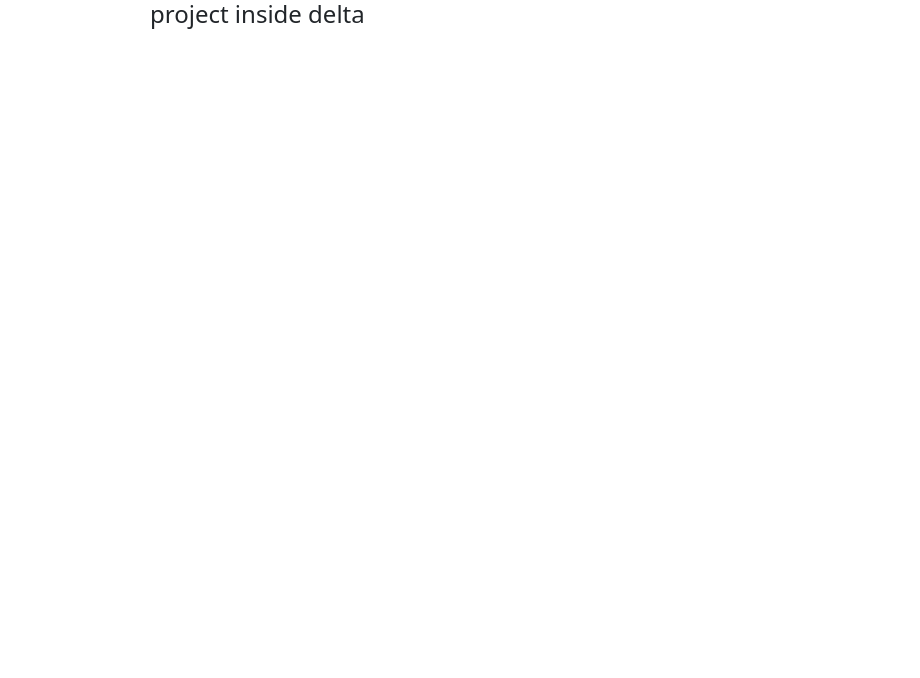
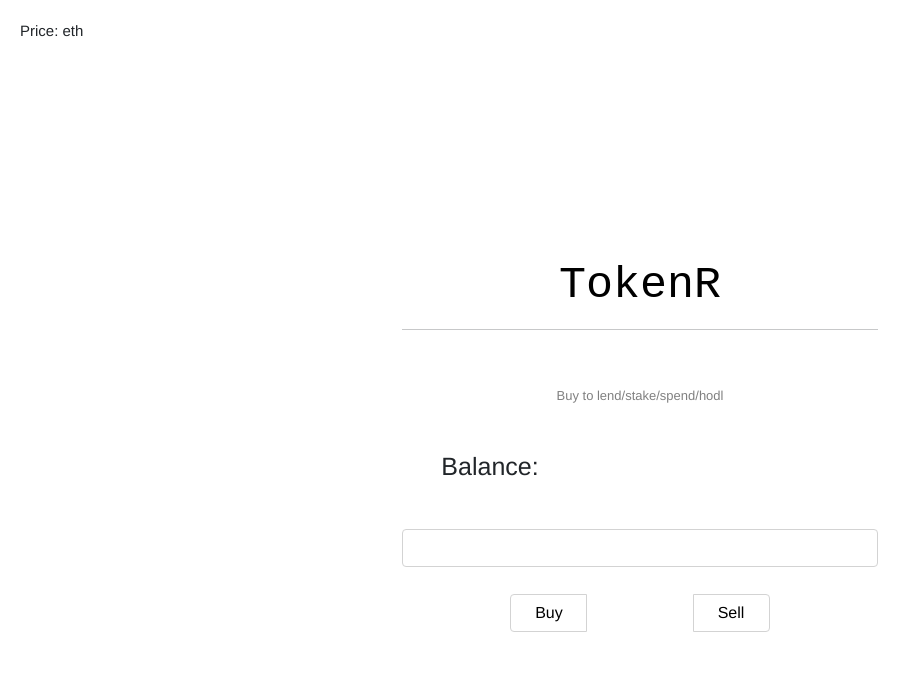
Before and after one commit to atirikt/TokenRiface, a website: page src/index.html in a window 1280 px wide. Shown: the whole page, without its empty margins (0-920 px from the left). Drawn offline with nearby package versions, Linux system fonts and the light colour scheme.

Commit message:
add site info and placeholders for web3 insertions.
Signed-off-by: Anupam Kumar <atiriktmail@gmail.com>

```diff
--- a/src/index.html
+++ b/src/index.html
@@ -8,10 +8,43 @@
 			padding-left: 150px;
 		}
 	</style>
-	<h4 class="head">project inside delta</h4></div>
 </head>
 <body>
+	<p style="font-size:15px;padding-left:20px;padding-top:20px;font-family:Helvetica">Price: <span class="token-price"></span> eth<br>
+	<div class="container" style="width:500px;padding-top:200px">
+		<div class="row">
+			<div class="col-lg-12">
+				<h2 class="text-center" style="font-family:monospace;font-size:45px;color:black">TokenR</h2>
+				<hr>
+			</div>
+			<div class="loader">
+				<p class="text-center" style="visibility:hidden">loading....</p>
+			</div>
+			<div id="content" class="text-center" style="font-family:Helvetica;font-size:18px;">
+				<p style="font-size:13px;color:grey">Buy to lend/stake/spend/hodl</p><br>
+				<p style="font-size:25px;padding-right: 300px;font-family:Helvetica;">Balance: <span class="TokenR-balance"></span></p>
+				<br>
+				<form role="form">
+					<div class="form-group">
+						<div class="input-group">
+							<input id="numberOfTokens" class="form-control input-lg" type="number" name="number" value="1 TokenR" step="0.00000001" min="0.00000001" style="box-shadow:none;border-color:lightgrey"onfocus="this.style.borderColor='black'" onfocusout="this.style.borderColor='lightgrey'"></input>
+							</div>
+							<br>
+							<span class="input-group-btn" style="padding-right:100px">
+								<button id='buy' type="submit" class="btn btn-primary btn-md" style="background-color:white;border-color:lightgrey;width:77px;color:black;border-top-right-radius:0px;border-bottom-right-radius:0px" onmouseover="this.style.borderColor='black';" onmouseout="this.style.borderColor='lightgrey';">Buy</button>
+							</span>
+							<span class="input-group-btn" style="padding-left:0px;">
+							<button id='sell' type="submit" class="btn btn-primary btn-md" style="background-color:white;border-color:lightgrey;width:77px;color:black;border-top-left-radius:0px;border-bottom-left-radius:0px;" onmouseover="this.style.borderColor='black';" onmouseout="this.style.borderColor='lightgrey';">Sell</button>
+						   </span>
+
+					</div>
+				</form>
+				<p class="text-center" style="visibility:hidden;"><span class="tokens-sold"></span>/<span class="tokens-available"> % sold</span></p>
+			</div>
+	   </div>
+	</div>
 	<link href="css/bootstrap.min.css" rel="stylesheet">
+	<script src="https://ajax.googleapis.com/ajax/libs/jquery/3.5.1/jquery.min.js"></script>
 	<script src="js/bootstrap.min.js"></script>
 	<script type="dist/web3.min.js"></script>
 	<script type="dist/truffle-contract.min.js"></script>
--- a/src/js/app.js
+++ b/src/js/app.js
@@ -1 +1,13 @@
 console.log("The App is loaded");
+
+App = {
+  init:function(){
+    console.log("App initialized");
+  }
+}
+
+$(function() {
+  $(window).on('load', function(){
+    App.init();
+  })
+});
```
